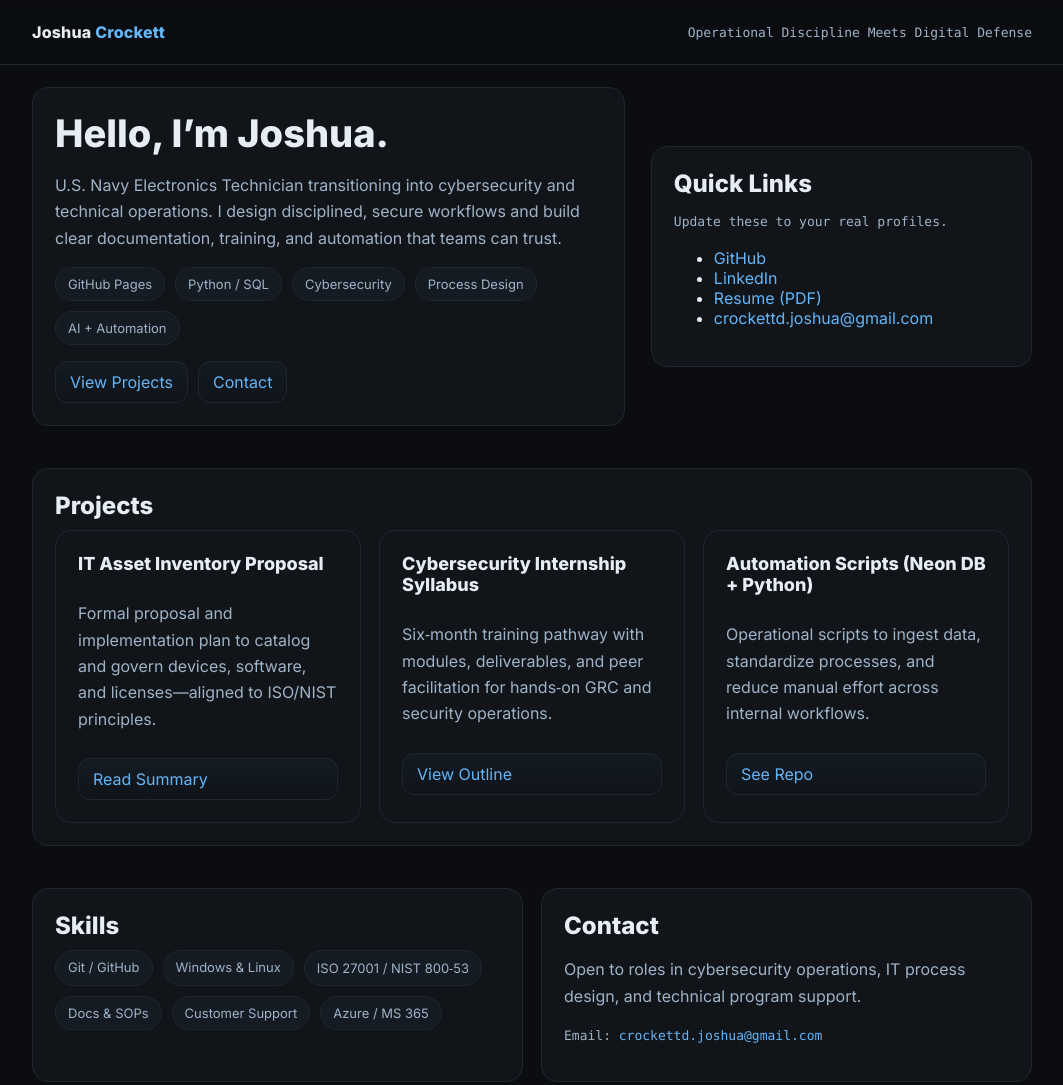
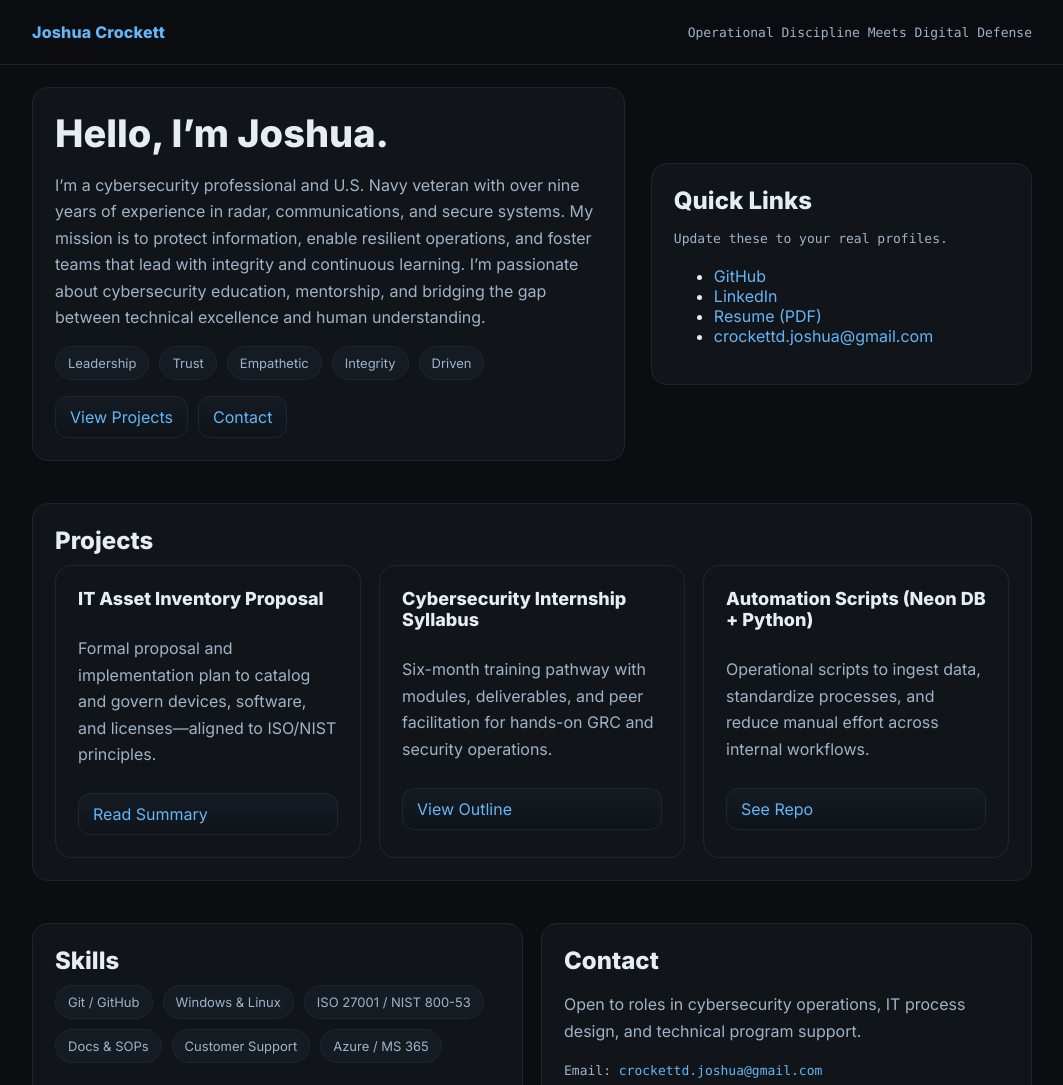
Before and after one commit to crockettdjoshua-spec/crockettdjoshua-spec.github.io, a plain HTML site: page index.html in a window 1280 px wide. Shown: the top 1085 px of the page, without its empty margins (108-1171 px from the left). Drawn offline with Linux system fonts and the light colour scheme.

Commit message:
Update hero text and header color for cybersecurity focus

```diff
--- a/index.html
+++ b/index.html
@@ -4,7 +4,7 @@
   <meta charset="utf-8" />
   <meta name="viewport" content="width=device-width, initial-scale=1" />
   <title>Joshua Crockett – Portfolio</title>
-  <meta name="description" content="Personal portfolio for Joshua Crockett – Operational Discipline Meets Digital Defense." />
+  <meta name="description" content="Personal portfolio for Joshua Crockett – Navy Veteran and Cybersecurity Professional." />
   <link rel="preconnect" href="https://fonts.googleapis.com">
   <link rel="preconnect" href="https://fonts.gstatic.com" crossorigin>
   <link href="https://fonts.googleapis.com/css2?family=Inter:wght@300;400;600;800&display=swap" rel="stylesheet">
@@ -19,8 +19,7 @@
     header{position:sticky;top:0;background:linear-gradient(180deg, rgba(11,13,16,.9), rgba(11,13,16,.65));backdrop-filter:saturate(140%) blur(8px);border-bottom:1px solid var(--line);z-index:40}
     .wrap{max-width:1040px;margin:auto;padding:22px 20px}
     .nav{display:flex;align-items:center;gap:18px;justify-content:space-between}
-    .brand{font-weight:800;letter-spacing:.2px}
-    .brand span{color:var(--accent)}
+    .brand{font-weight:800;letter-spacing:.2px;color:var(--accent)}
     .cta{display:inline-flex;gap:10px;align-items:center;padding:10px 14px;border:1px solid var(--line);border-radius:12px;background:var(--chip)}
     main{display:grid;gap:42px;padding:34px 0 80px}
     .hero{display:grid;grid-template-columns:1.4fr .9fr;gap:26px;align-items:center}
@@ -44,7 +43,7 @@
 <body>
   <header>
     <div class="wrap nav">
-      <div class="brand">Joshua <span>Crockett</span></div>
+      <div class="brand">Joshua Crockett</div>
       <nav class="mono">Operational Discipline Meets Digital Defense</nav>
     </div>
   </header>
@@ -53,13 +52,13 @@
     <section class="hero">
       <div class="card">
         <h1>Hello, I’m Joshua.</h1>
-        <p>U.S. Navy Electronics Technician transitioning into cybersecurity and technical operations. I design disciplined, secure workflows and build clear documentation, training, and automation that teams can trust.</p>
+        <p>I’m a cybersecurity professional and U.S. Navy veteran with over nine years of experience in radar, communications, and secure systems. My mission is to protect information, enable resilient operations, and foster teams that lead with integrity and continuous learning. I’m passionate about cybersecurity education, mentorship, and bridging the gap between technical excellence and human understanding.</p>
         <div class="chips">
-          <div class="chip">GitHub Pages</div>
-          <div class="chip">Python / SQL</div>
-          <div class="chip">Cybersecurity</div>
-          <div class="chip">Process Design</div>
-          <div class="chip">AI + Automation</div>
+          <div class="chip">Leadership</div>
+          <div class="chip">Trust</div>
+          <div class="chip">Empathetic</div>
+          <div class="chip">Integrity</div>
+          <div class="chip">Driven</div>
         </div>
         <div style="margin-top:16px;display:flex;gap:10px;flex-wrap:wrap">
           <a class="btn" href="#projects">View Projects</a>
@@ -88,7 +87,7 @@
         </article>
         <article class="proj card">
           <h3>Cybersecurity Internship Syllabus</h3>
-          <p>Six‑month training pathway with modules, deliverables, and peer facilitation for hands‑on GRC and security operations.</p>
+          <p>Six-month training pathway with modules, deliverables, and peer facilitation for hands-on GRC and security operations.</p>
           <a class="btn" href="#" target="_blank" rel="noreferrer">View Outline</a>
         </article>
         <article class="proj card">
@@ -105,7 +104,7 @@
         <div class="chips">
           <div class="chip">Git / GitHub</div>
           <div class="chip">Windows & Linux</div>
-          <div class="chip">ISO 27001 / NIST 800‑53</div>
+          <div class="chip">ISO 27001 / NIST 800-53</div>
           <div class="chip">Docs & SOPs</div>
           <div class="chip">Customer Support</div>
           <div class="chip">Azure / MS 365</div>
```
